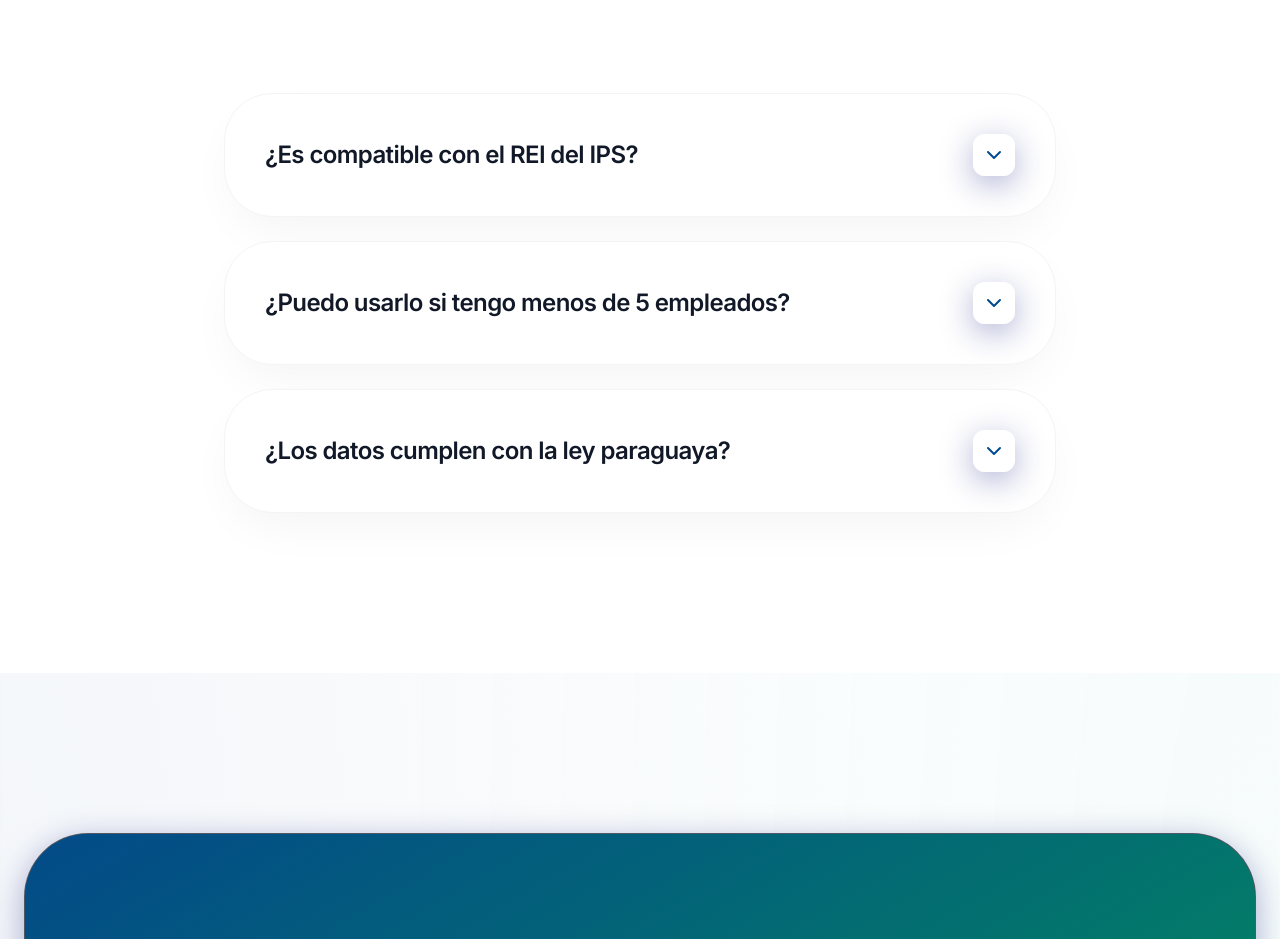
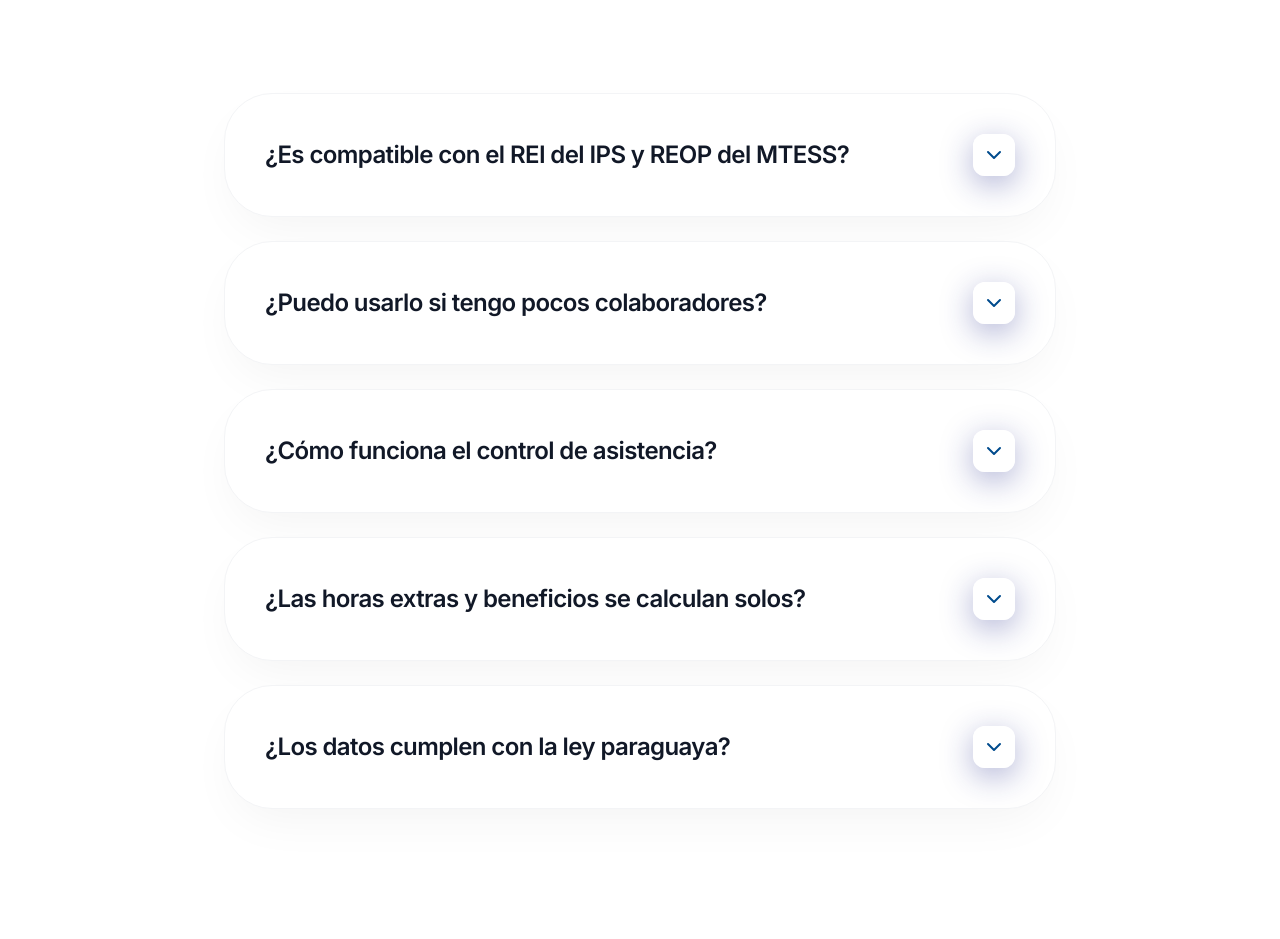
Before and after one commit to gustaquevedo-lab/SueldOK-Landing, a React (Vite) app: page / in a window 1280 px wide. Shown: the part 7220-8159 px from the top of the page. Built offline with nearby package versions, Linux system fonts and the light colour scheme.

Commit message:
feat: expand FAQ with MTESS, biometry, and auto-calc details

```diff
--- a/src/App.jsx
+++ b/src/App.jsx
@@ -397,9 +397,11 @@ function LandingHome() {
             <h3 className="text-5xl md:text-7xl font-black text-gray-900 tracking-tight">FAQ</h3>
           </motion.div>
           <div className="space-y-6">
-            <FAQItem q="¿Es compatible con el REI del IPS?" a="Sí, SueldOK genera el archivo TXT oficial listo para subir a la plataforma del IPS sin errores." />
-            <FAQItem q="¿Puedo usarlo si tengo menos de 5 empleados?" a="¡Claro! El plan Semilla es perpetuamente gratuito para fomentar el crecimiento de las PyMEs." />
-            <FAQItem q="¿Los datos cumplen con la ley paraguaya?" a="Absolutamente. Todos los cálculos siguen estrictamente el código laboral y reglamentaciones vigentes del MTESS." />
+            <FAQItem q="¿Es compatible con el REI del IPS y REOP del MTESS?" a="Sí, SueldOK genera automáticamente el archivo TXT oficial para el IPS y las planillas requeridas por el Ministerio de Trabajo (MTESS) sin errores." />
+            <FAQItem q="¿Puedo usarlo si tengo pocos colaboradores?" a="¡Claro! El plan Semilla es perpetuamente gratuito para fomentar el crecimiento de las PyMEs con hasta 3 usuarios." />
+            <FAQItem q="¿Cómo funciona el control de asistencia?" a="Contamos con marcación biométrica web que incluye Geofencing (geolocalización) y verificación por Selfie para garantizar que el equipo marque desde el lugar de trabajo autorizado." />
+            <FAQItem q="¿Las horas extras y beneficios se calculan solos?" a="Absolutamente. El sistema procesa automáticamente horas extras, recargos nocturnos y feriados basándose en las marcaciones de asistencia y los horarios asignados." />
+            <FAQItem q="¿Los datos cumplen con la ley paraguaya?" a="Absolutamente. Todos los cálculos siguen estrictamente el Código Laboral y las reglamentaciones vigentes del MTESS e IPS." />
           </div>
         </div>
       </section>
```
